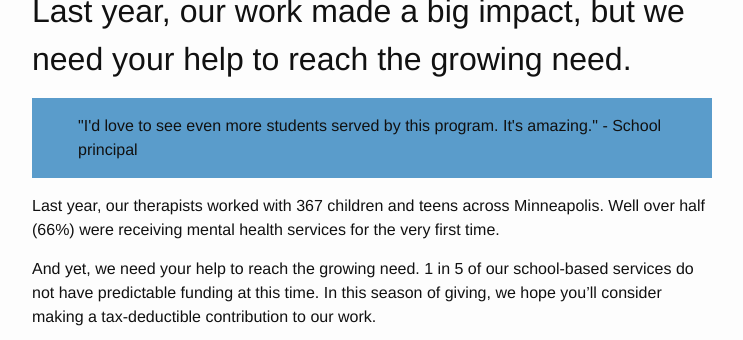
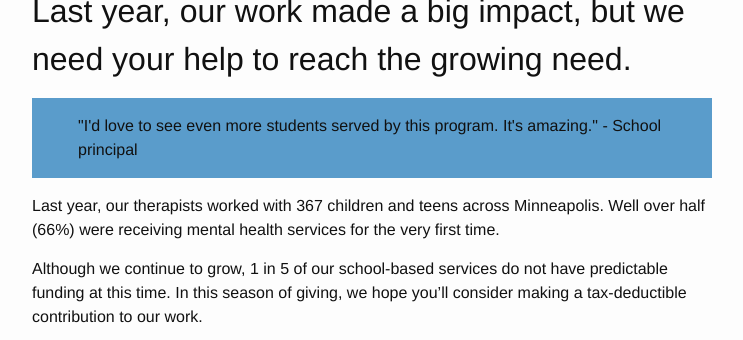
Before and after one commit to watercourse-cc/watercourse, a Jekyll site: the page built from donate.md, in a window 1280 px wide and 900 px high, scrolled down 727 px, cut to the strip 0-340 px from the top of the window. Shown: the whole strip, without its empty margins (268-1011 px from the left). Built offline with Jekyll 4.4.1, drawn with Linux system fonts in a browser that asks for light colours.

Commit message:
Some tweaks

```diff
--- a/donate.md
+++ b/donate.md
@@ -6,6 +6,7 @@ nav: 4
 
 ##Last year, our work made a big impact, but we need your help to reach the growing need.
 
+
 <section class="well stretch">
 <p>
 "I'd love to see even more students served by this program. It's amazing." - School principal
@@ -13,9 +14,10 @@ nav: 4
 </section>
 
 
+
 Last year, our therapists worked with 367 children and teens across Minneapolis. Well over half (66%) were receiving mental health services for the very first time.
 
-And yet, we need your help to reach the growing need. 1 in 5 of our school-based services do not have predictable funding at this time. In this season of giving, we hope you'll consider making a tax-deductible contribution to our work.
+Although we continue to grow, 1 in 5 of our school-based services do not have predictable funding at this time. In this season of giving, we hope you'll consider making a tax-deductible contribution to our work.
 
 
 <div><form action="https://www.paypal.com/cgi-bin/webscr" method="post" target="_top">
@@ -26,6 +28,7 @@ And yet, we need your help to reach the growing need. 1 in 5 of our school-based
 </form></div>
 
 
+
 <section class="well stretch">
 <p>
 "If Watercourse wasn't in our schools, I don't think these kids would get the care they need. Right now, there's a waiting list 40-50 kids long for the mental health program." - Community partner
```
